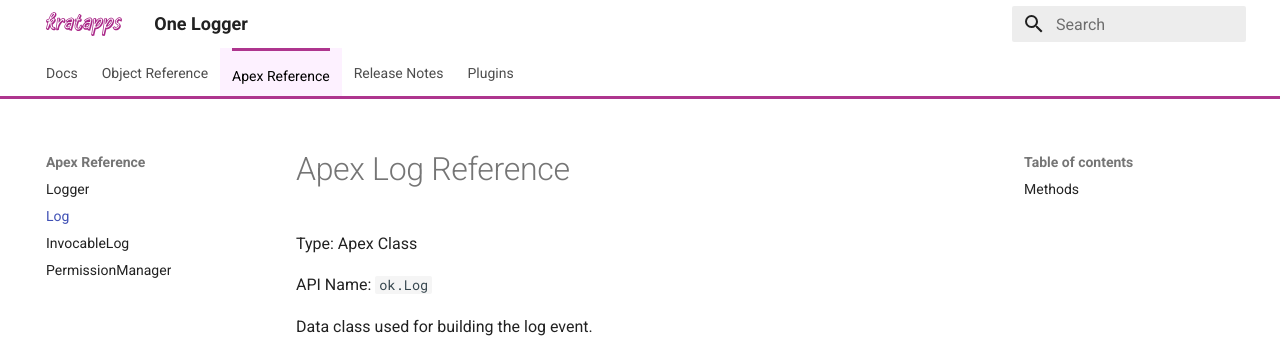
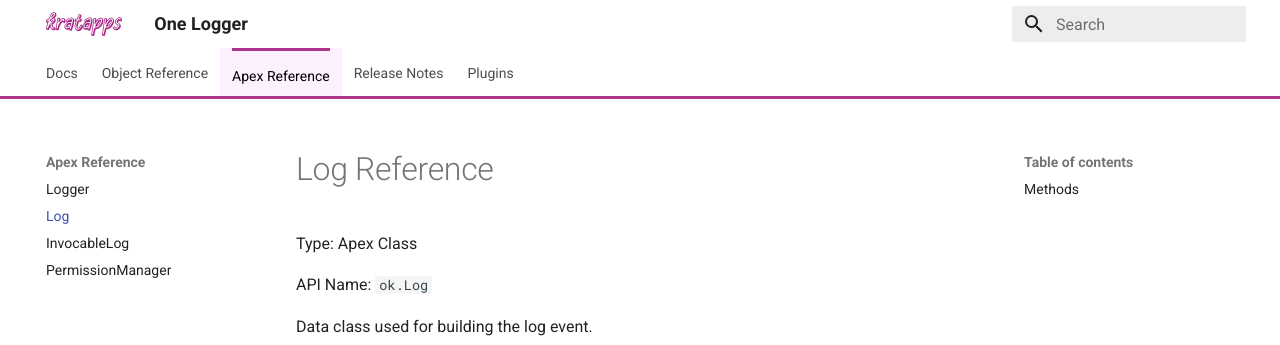
Before and after one commit to kratapps/one-logger-kratapps-com, an MkDocs documentation site: the page built from docs/apex-reference/Log.md, in a window 1280 px wide and 900 px high. Shown: the top 345 px of the window. Built offline with MkDocs 1.6.1 and Material for MkDocs 9.7.7, drawn with Linux system fonts in a browser that asks for light colours.

Commit message:
Change title.

```diff
--- a/docs/apex-reference/Log.md
+++ b/docs/apex-reference/Log.md
@@ -1,4 +1,4 @@
-# Apex Log Reference
+# Log Reference
 
 Type: Apex Class
 
```
